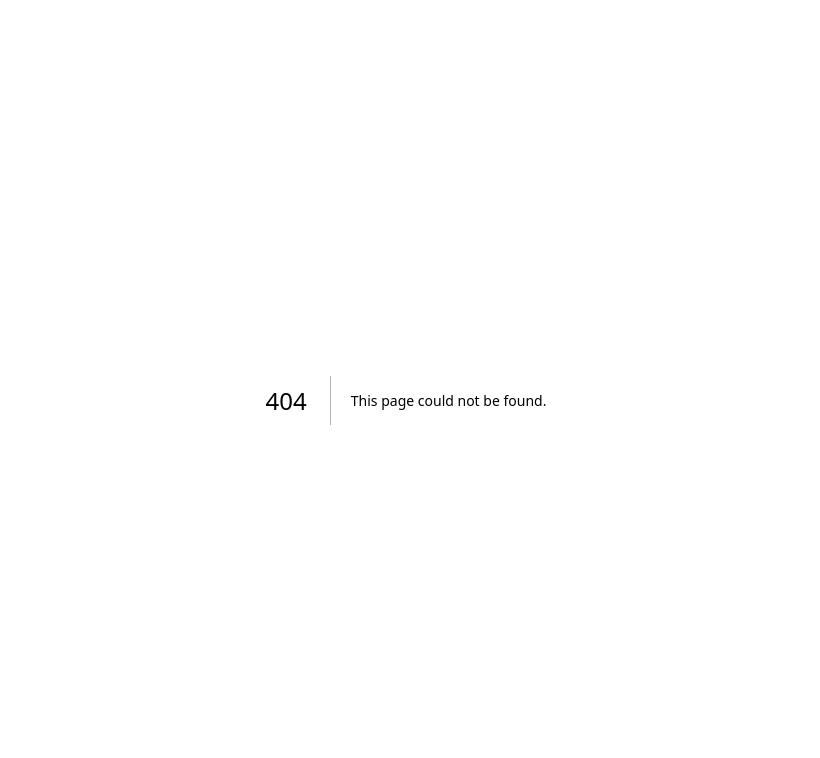
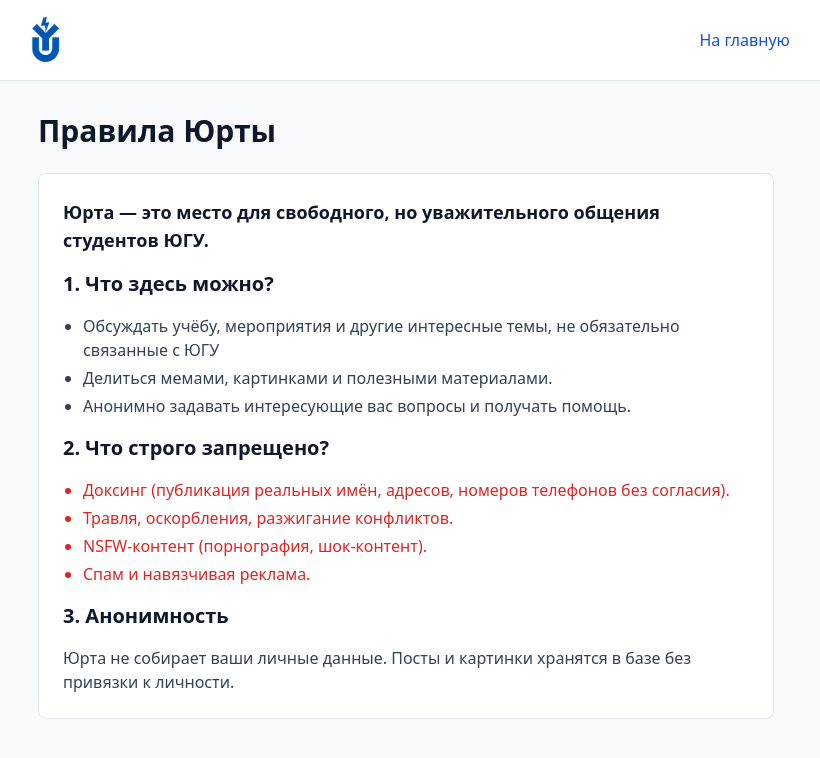
Before and after one commit to Maratico228/Y.U.R.T.A, a Next.js app: page /rules in a window 1280 px wide. Before the commit this address had no page. Shown: the top 758 px of the page, without its empty margins (234-1054 px from the left). Built offline with nearby package versions, Linux system fonts and the light colour scheme.

Commit message:
Create page.tsx

```diff
--- /dev/null
+++ b/app/rules/page.tsx
@@ -0,0 +1,53 @@
+"use client";
+
+import { useState, useEffect } from "react";
+
+export default function Rules() {
+  const [isDark, setIsDark] = useState(false);
+
+  useEffect(() => {
+    const savedTheme = localStorage.getItem("theme");
+    if (savedTheme === "dark") {
+      document.documentElement.classList.add("dark");
+      setIsDark(true);
+    }
+  }, []);
+
+  return (
+    <main className="min-h-screen bg-slate-50 dark:bg-slate-900 text-slate-900 dark:text-slate-100 pb-20 font-sans">
+      <header className="bg-white dark:bg-slate-800 border-b border-slate-200 dark:border-slate-700 py-4 px-4 shadow-sm mb-8">
+        <div className="max-w-3xl mx-auto flex items-center justify-between">
+          <a href="/">
+            <img src="/logo.png" alt="Logo" style={{ height: '48px', width: 'auto' }} className="dark:brightness-0 dark:invert" />
+          </a>
+          <a href="/" className="text-blue-700 dark:text-blue-400 hover:underline font-medium">На главную</a>
+        </div>
+      </header>
+
+      <div className="max-w-3xl mx-auto px-4">
+        <h1 className="text-3xl font-bold mb-6">Правила Юрты</h1>
+        <div className="bg-white dark:bg-slate-800 p-6 rounded-lg border border-slate-200 dark:border-slate-700 space-y-4 text-slate-700 dark:text-slate-300">
+          <p className="font-bold text-lg text-slate-900 dark:text-white">Юрта — это место для свободного, но уважительного общения студентов ЮГУ.</p>
+
+          <h2 className="text-xl font-bold mt-4 text-slate-900 dark:text-white">1. Что здесь можно?</h2>
+          <ul className="list-disc pl-5 space-y-1">
+            <li>Обсуждать учёбу, мероприятия и другие интересные темы, не обязательно связанные с ЮГУ</li>
+            <li>Делиться мемами, картинками и полезными материалами.</li>
+            <li>Анонимно задавать интересующие вас вопросы и получать помощь.</li>
+          </ul>
+
+          <h2 className="text-xl font-bold mt-4 text-slate-900 dark:text-white">2. Что строго запрещено?</h2>
+          <ul className="list-disc pl-5 space-y-1 text-red-600 dark:text-red-400 font-medium">
+            <li>Доксинг (публикация реальных имён, адресов, номеров телефонов без согласия).</li>
+            <li>Травля, оскорбления, разжигание конфликтов.</li>
+            <li>NSFW-контент (порнография, шок-контент).</li>
+            <li>Спам и навязчивая реклама.</li>
+          </ul>
+
+          <h2 className="text-xl font-bold mt-4 text-slate-900 dark:text-white">3. Анонимность</h2>
+          <p>Юрта не собирает ваши личные данные. Посты и картинки хранятся в базе без привязки к личности.</p>
+        </div>
+      </div>
+    </main>
+  );
+}
```
